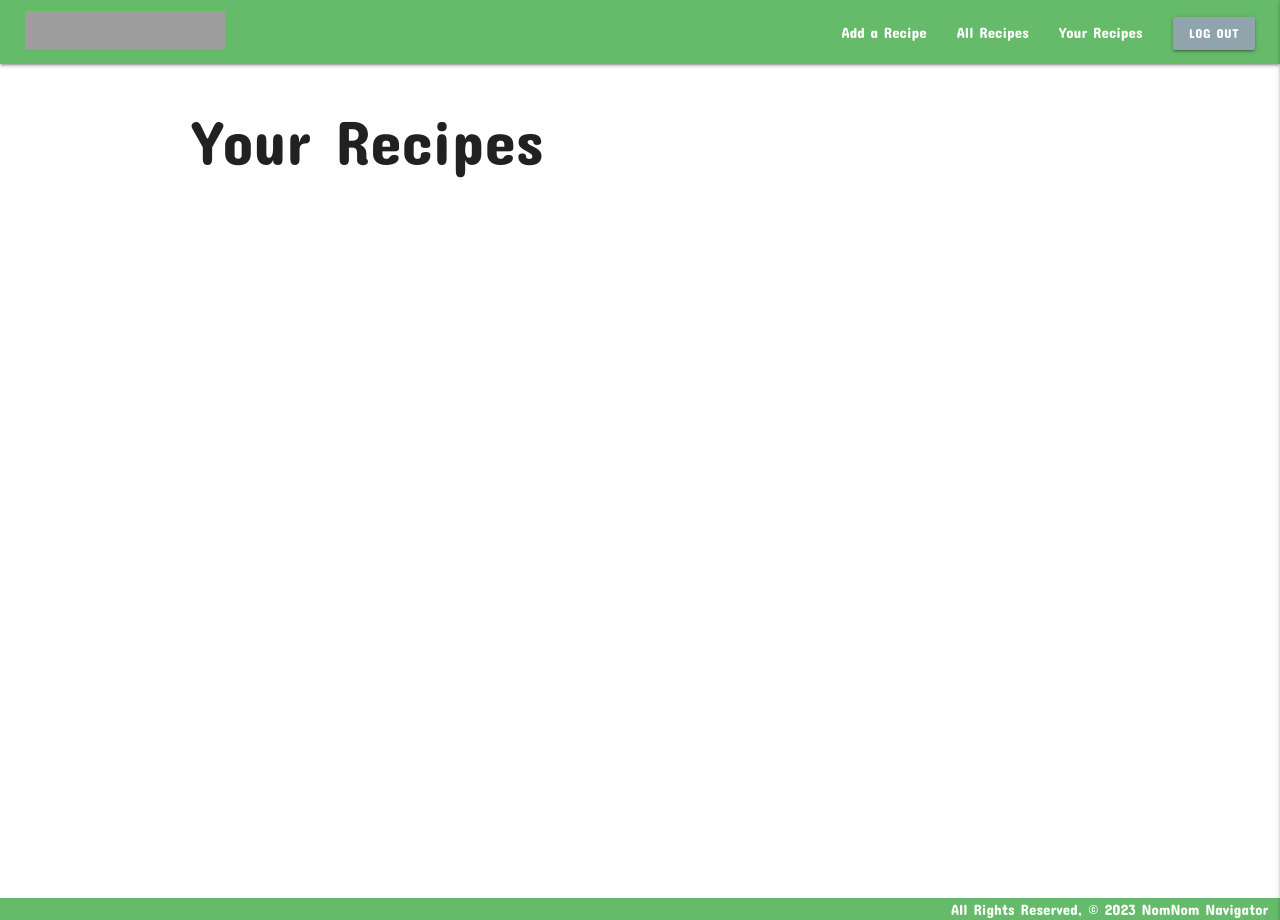
After one commit to jstnliu/proj3nomnomnavigators, a Django app: page /recipes/user/ in a window 1280 px wide. The commit adds this page. Run offline with Django 4.2, Linux system fonts and the light colour scheme; the visitor is signed in with stand-in values (Sample User, id 1); data that the repository does not hold is empty; grey boxes are pictures that could not be loaded.

Commit message:
user index and all index

```diff
--- a/main_app/templates/base.html
+++ b/main_app/templates/base.html
@@ -23,10 +23,11 @@
                 </ul>
                 <ul class="right hide-on-med-and-down">
                   {% if user.is_authenticated %}
-                    <li><a href="{% url 'dish_types_create' %}">Add Cuisine</a></li>
-                    <li><a href="{% url 'dish_types_index' %}">All Cuisines</a></li>
+                    <!-- <li><a href=" url 'dish_types_create' %}">Add Cuisine</a></li>
+                    <li><a href=" url 'dish_types_index' %}">All Cuisines</a></li> -->
                     <li><a href="{% url 'recipes_create' %}">Add a Recipe</a></li>
                     <li><a href="{% url 'index' %}">All Recipes</a></li>
+                    <li><a href="{% url 'user_index' %}">Your Recipes</a></li>
                     <li><a class="waves-effect blue-grey lighten-2 btn-small" href="{% url 'logout' %}">Log Out</a></li>
                   {% else %}
                     <li><a class="waves-effect light-blue lighten-1 btn-small" href="{% url 'signup' %}">Sign Up</a></li>
@@ -37,10 +38,11 @@
         </nav>
         <ul class="sidenav right" id="mobile-demo">
           {% if user.is_authenticated %}
-          <li><a href="{% url 'dish_types_create' %}">Add Cuisine</a></li>
-          <li><a href="{% url 'dish_types_index' %}">All Cuisines</a></li>
+          <!-- <li><a href=" url 'dish_types_create' %}">Add Cuisine</a></li> -->
+          <!-- <li><a href=" url 'dish_types_index' %}">All Cuisines</a></li> -->
           <li><a href="{% url 'recipes_create' %}">Add a Recipe</a></li>
           <li><a href="{% url 'index' %}">All Recipes</a></li>
+          <li><a href="{% url 'user_index' %}">Your Recipes</a></li>
           <li><a href="{% url 'logout' %}">Log Out</a></li>
         {% else %}
           <li><a href="{% url 'signup' %}">Sign Up</a></li>
--- a/main_app/templates/recipes/detail.html
+++ b/main_app/templates/recipes/detail.html
@@ -60,6 +60,8 @@
       <input type="submit" class="btn" value="Comment">
     </form>
     <br>
+    <div class="card">
+      <div class="card-content">
     <table class="striped">
       <h3>Comments</h3>
       <tbody>
@@ -70,6 +72,8 @@
         {% endfor %}
       </tbody>
     </table>
+      </div>
+    </div>
   </div>
 </div>
 
--- /dev/null
+++ b/main_app/templates/recipes/user.html
@@ -0,0 +1,19 @@
+{% extends 'base.html' %}
+{% block content %}
+
+<h1>Your Recipes</h1>
+
+{% for recipe in recipes %}
+  <a href="{% url 'detail' recipe.id %}">
+    <div class="card">
+      <div class="card-content">
+        <span class="card-title">{{ recipe.name }}</span>
+        <p><b>Serving Size:</b> {{ recipe.serving_size }}</p>
+        <p>Ingredients: {{ recipe.ingredients }}</p>
+        <p>Description: {{ recipe.description|linebreaks }}</p>
+      </div>
+    </div>
+  </a>
+{% endfor %}
+
+{% endblock %}
--- a/main_app/urls.py
+++ b/main_app/urls.py
@@ -5,20 +5,22 @@ from . import views
 
 urlpatterns = [
     # 	RECIPE FUNCTIONS
-	  path('', views.home, name = 'home'),
-    path('recipes/', views.recipes_index, name = 'index'),
+	path('', views.home, name = 'home'),
+    path('recipes/', views.recipes_all, name = 'index'),
+    path('recipes/user/', views.recipes_user, name = 'user_index'),
+    # path('recipes/')
     path('recipes/<int:recipe_id>/', views.recipes_detail, name = 'detail'),
     path('recipes/create/', views.RecipeCreate.as_view(), name = 'recipes_create'),
     path('recipes/<int:pk>/delete/', views.RecipeDelete.as_view(), name = 'recipes_delete'),
     path('recipes/<int:pk>/update/', views.RecipeUpdate.as_view(), name = 'recipes_update'),
     path('recipes/<int:recipe_id>/add_review/', views.add_review, name = 'add_review'),
     path('recipes/nutrition/<int:recipe_id>/', views.label_create, name = 'label_create'),
-    # 	DISH_TYPE FUNCTIONS
-	  path('dish_types/', views.Dish_TypeList.as_view(), name = 'dish_types_index'),
-    path('dish_types/<int:pk>/', views.Dish_TypeDetail.as_view(), name = 'dish_types_detail'),
-	  path('dish_types/create/', views.Dish_TypeCreate.as_view(), name = 'dish_types_create'),
-    path('dish_types/<int:pk>/delete/', views.Dish_TypeDelete.as_view(), name = 'dish_types_delete'),
-    path('dish_types/<int:pk>/update/', views.Dish_TypeUpdate.as_view(), name = 'dish_types_update'),
+    # # 	DISH_TYPE FUNCTIONS
+	# path('dish_types/', views.Dish_TypeList.as_view(), name = 'dish_types_index'),
+    # path('dish_types/<int:pk>/', views.Dish_TypeDetail.as_view(), name = 'dish_types_detail'),
+	# path('dish_types/create/', views.Dish_TypeCreate.as_view(), name = 'dish_types_create'),
+    # path('dish_types/<int:pk>/delete/', views.Dish_TypeDelete.as_view(), name = 'dish_types_delete'),
+    # path('dish_types/<int:pk>/update/', views.Dish_TypeUpdate.as_view(), name = 'dish_types_update'),
     #   PHOTO FUNCTIONS
   	path('recipes/<int:recipe_id>/add_photo/', views.add_photo, name = 'add_photo'),
     # 	USER FUNCTIONS
--- a/main_app/views.py
+++ b/main_app/views.py
@@ -44,19 +44,19 @@ def signup(request):
 #     return render(request, 'about.html')
 
 @login_required
-def recipes_index(request):
+def recipes_user(request):
     recipes = Recipe.objects.filter(user = request.user)
+    return render(request, 'recipes/user.html', {
+        'recipes': recipes
+    })
+
+#   ENTIRE INDEX
+@login_required
+def recipes_all(request):
+    recipes = Recipe.objects.all()
     return render(request, 'recipes/index.html', {
         'recipes': recipes
     })
-
-#   CHANGE TO ENTIRE INDEX
-# @login_required
-# def recipes_index(request):
-#     recipes = Recipe.objects.filter(user = request.user)
-#     return render(request, 'recipes/index.html', {
-#         'recipes': recipes
-#     })
 
 @login_required
 def recipes_detail(request, recipe_id):
@@ -117,26 +117,26 @@ def add_review(request, recipe_id):
         new_recipe.save()
     return redirect('detail', recipe_id = recipe_id)
 
-class Dish_TypeList(LoginRequiredMixin, ListView):
-   model = Dish_Type
+# class Dish_TypeList(LoginRequiredMixin, ListView):
+#    model = Dish_Type
 
-class Dish_TypeDetail(LoginRequiredMixin, DetailView):
-   model = Dish_Type
+# class Dish_TypeDetail(LoginRequiredMixin, DetailView):
+#    model = Dish_Type
 
-class Dish_TypeCreate(LoginRequiredMixin, CreateView):
-   model = Dish_Type
-   fields = '__all__'
+# class Dish_TypeCreate(LoginRequiredMixin, CreateView):
+#    model = Dish_Type
+#    fields = '__all__'
 
-class Dish_TypeUpdate(LoginRequiredMixin, UpdateView):
-   model = Dish_Type
-   fields = [
-      'cuisine',
-      'diet'
-    ]
+# class Dish_TypeUpdate(LoginRequiredMixin, UpdateView):
+#    model = Dish_Type
+#    fields = [
+#       'cuisine',
+#       'diet'
+#     ]
 
-class Dish_TypeDelete(LoginRequiredMixin, DeleteView):
-   model = Dish_Type
-   success_url = '/dish_types'
+# class Dish_TypeDelete(LoginRequiredMixin, DeleteView):
+#    model = Dish_Type
+#    success_url = '/dish_types'
 
 @login_required
 def assoc_dish_type(request, recipe_id, dish_type_id):
```
